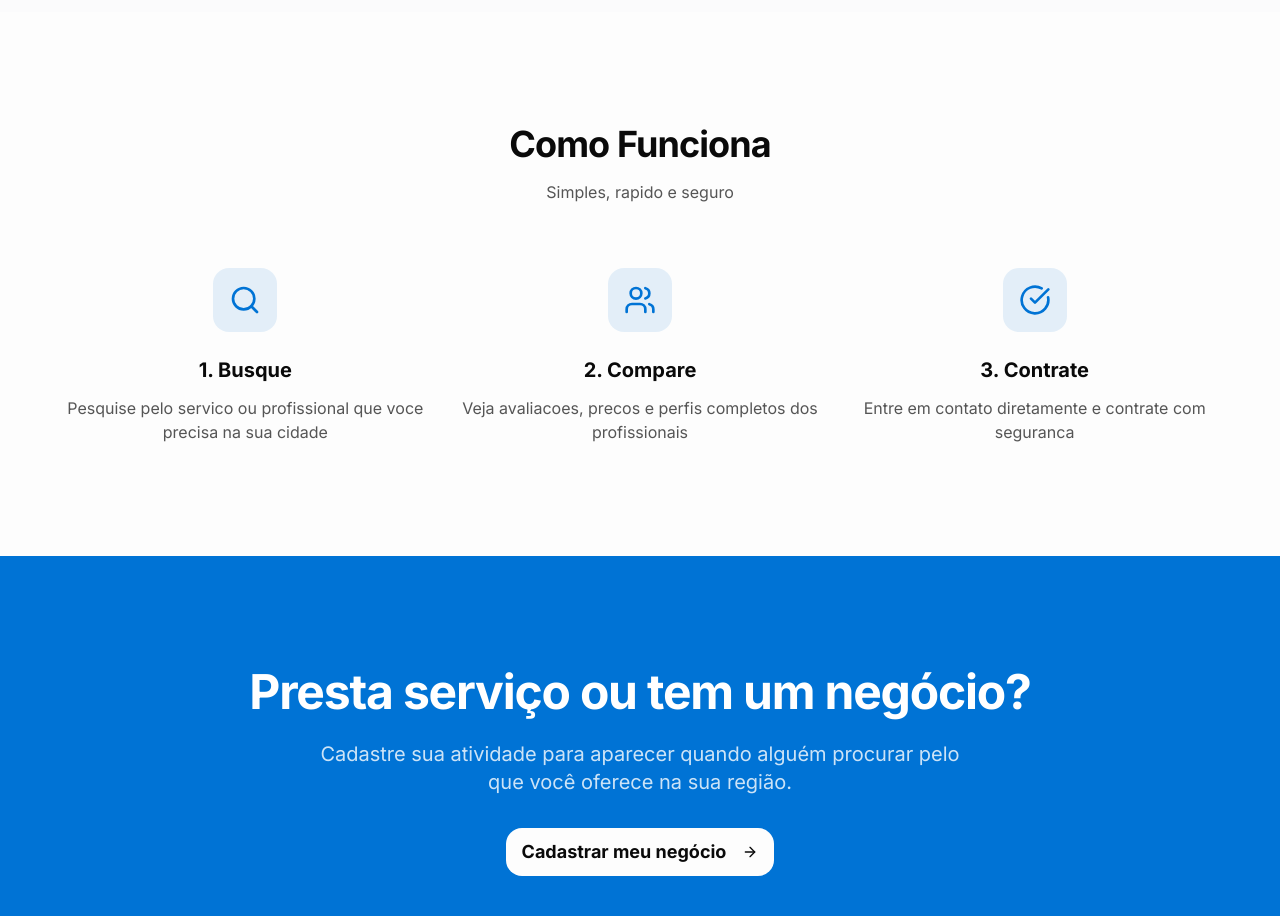
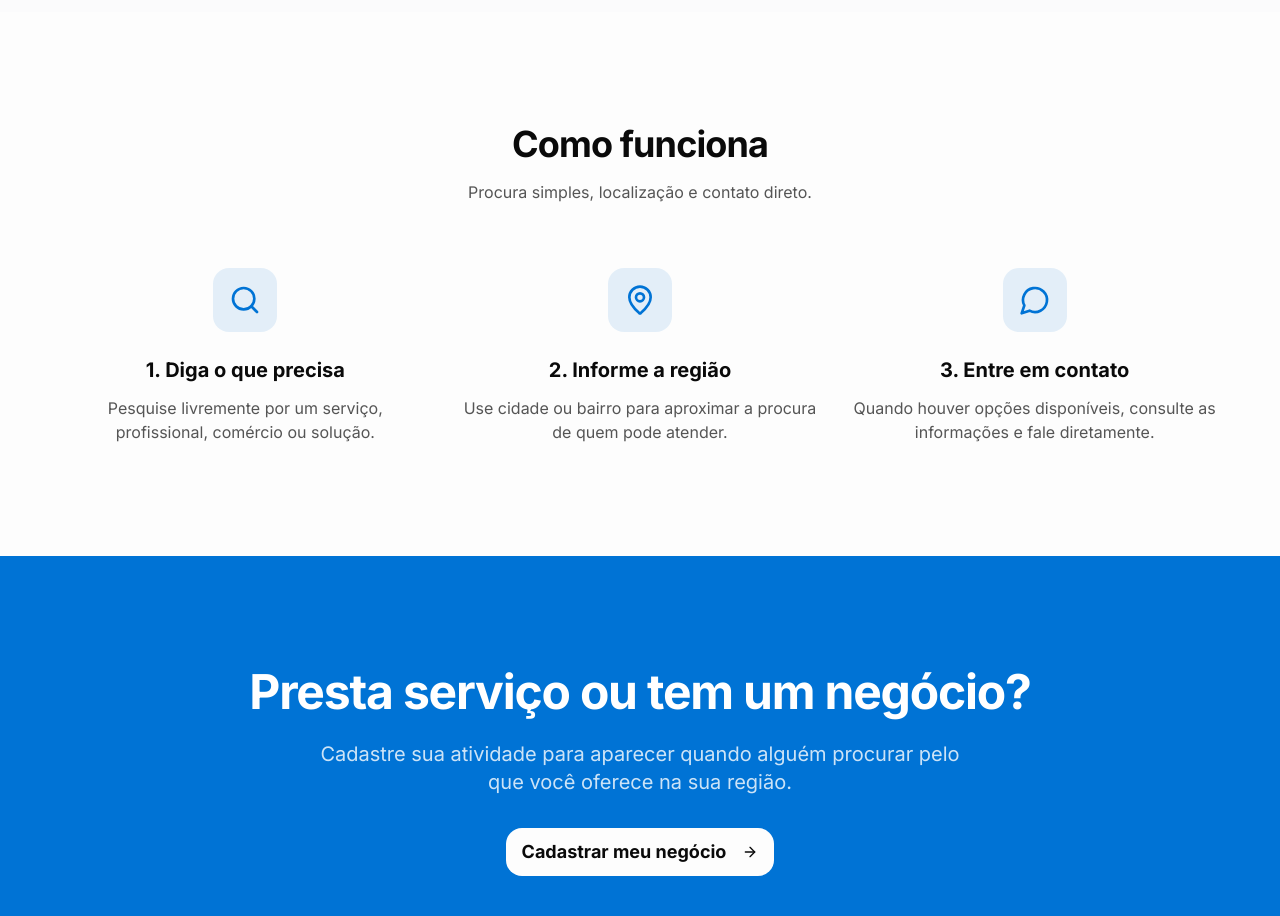
Before and after one commit to hrq16000-a11y/encontre_um-online, a Next.js app: page / in a window 1280 px wide. Shown: the part 2120-3036 px from the top of the page. Built offline with nearby package versions, Linux system fonts and the light colour scheme.

Commit message:
copy: alinhar como funciona ao produto real

```diff
--- a/components/how-it-works-section.tsx
+++ b/components/how-it-works-section.tsx
@@ -1,57 +1,56 @@
 "use client";
 
-import { Search, Users, CheckCircle } from "lucide-react";
+import { Search, MapPin, MessageCircle } from "lucide-react";
 
 const steps = [
   {
     number: "1",
-    title: "Busque",
-    description: "Pesquise pelo servico ou profissional que voce precisa na sua cidade",
+    title: "Diga o que precisa",
+    description:
+      "Pesquise livremente por um serviço, profissional, comércio ou solução.",
     icon: Search,
   },
   {
     number: "2",
-    title: "Compare",
-    description: "Veja avaliacoes, precos e perfis completos dos profissionais",
-    icon: Users,
+    title: "Informe a região",
+    description:
+      "Use cidade ou bairro para aproximar a procura de quem pode atender.",
+    icon: MapPin,
   },
   {
     number: "3",
-    title: "Contrate",
-    description: "Entre em contato diretamente e contrate com seguranca",
-    icon: CheckCircle,
+    title: "Entre em contato",
+    description:
+      "Quando houver opções disponíveis, consulte as informações e fale diretamente.",
+    icon: MessageCircle,
   },
 ];
 
 export function HowItWorksSection() {
   return (
-    <section className="py-20 sm:py-28 px-4 sm:px-6 lg:px-8 bg-background">
-      <div className="max-w-6xl mx-auto">
-        {/* Section Header */}
-        <div className="text-center mb-16">
-          <h2 className="text-3xl sm:text-4xl font-bold tracking-tight text-foreground mb-4">
-            Como Funciona
+    <section className="bg-background px-4 py-20 sm:px-6 sm:py-28 lg:px-8">
+      <div className="mx-auto max-w-6xl">
+        <div className="mb-16 text-center">
+          <h2 className="mb-4 text-3xl font-bold tracking-tight text-foreground sm:text-4xl">
+            Como funciona
           </h2>
           <p className="text-muted-foreground">
-            Simples, rapido e seguro
+            Procura simples, localização e contato direto.
           </p>
         </div>
 
-        {/* Steps Grid */}
-        <div className="grid md:grid-cols-3 gap-8">
+        <div className="grid gap-8 md:grid-cols-3">
           {steps.map((step) => {
             const Icon = step.icon;
             return (
               <div key={step.number} className="text-center">
-                <div className="w-16 h-16 bg-primary/10 rounded-2xl flex items-center justify-center mx-auto mb-6">
+                <div className="mx-auto mb-6 flex h-16 w-16 items-center justify-center rounded-2xl bg-primary/10">
                   <Icon className="h-8 w-8 text-primary" />
                 </div>
-                <h3 className="text-xl font-bold text-foreground mb-3">
+                <h3 className="mb-3 text-xl font-bold text-foreground">
                   {step.number}. {step.title}
                 </h3>
-                <p className="text-muted-foreground">
-                  {step.description}
-                </p>
+                <p className="text-muted-foreground">{step.description}</p>
               </div>
             );
           })}
```
